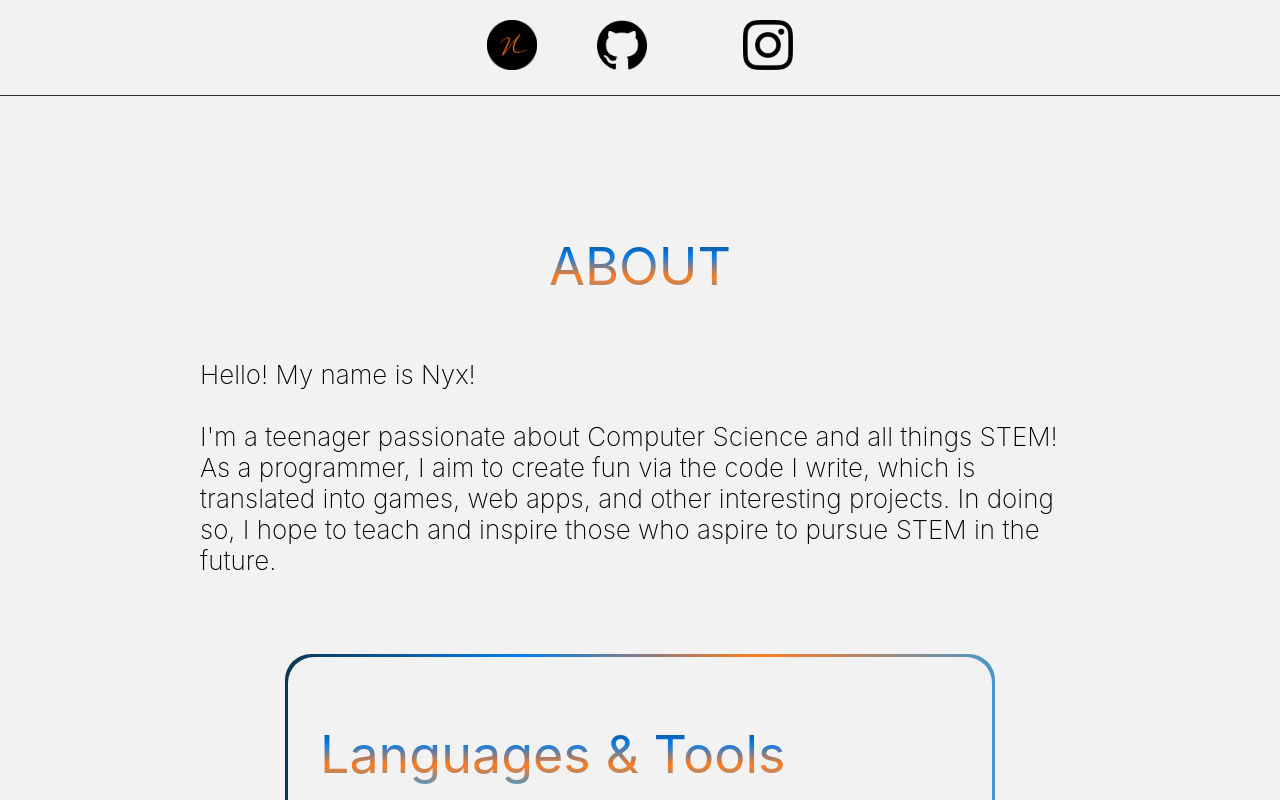
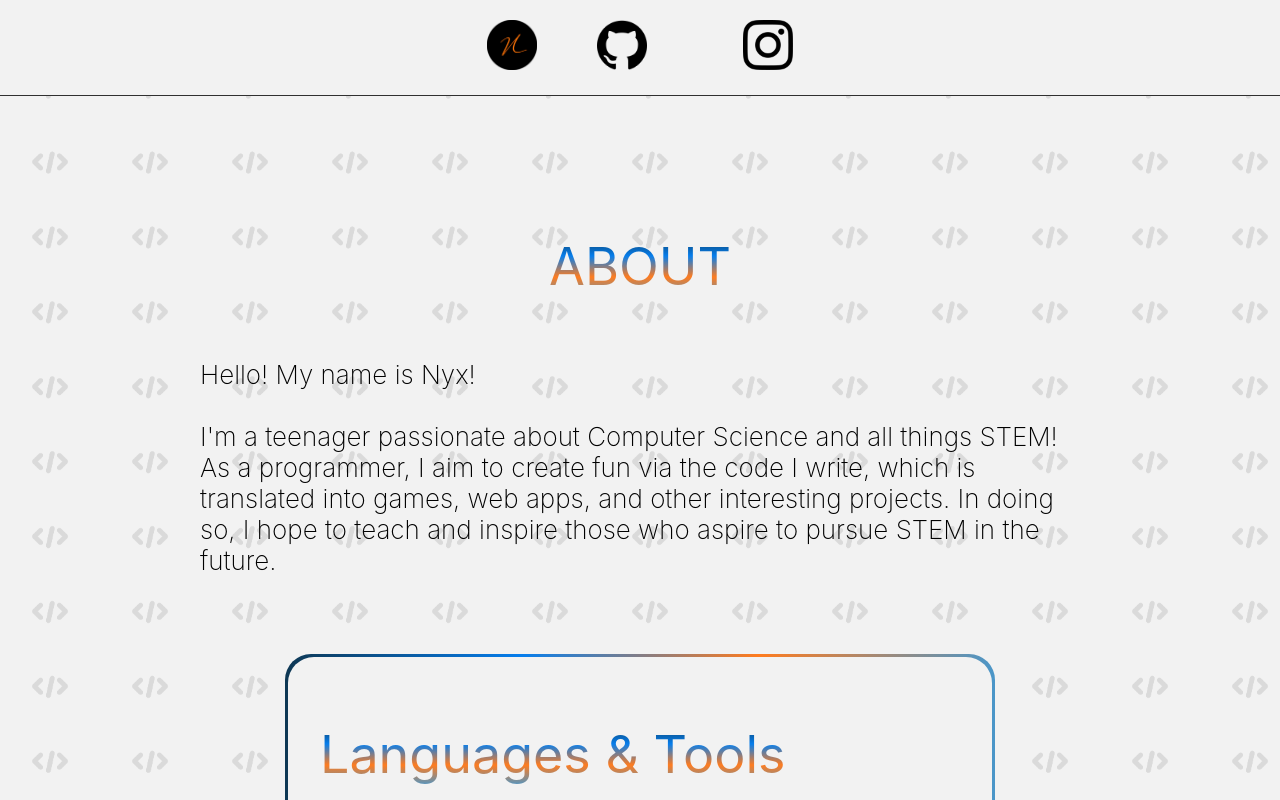
Before and after one commit to xyntechx/Website, a React (Create React App) app: page /about in a window 1280 px wide. Shown: the top 800 px of the page. Built offline with nearby package versions, Linux system fonts and the light colour scheme.

Commit message:
Initial commit

```diff
--- a/src/App.css
+++ b/src/App.css
@@ -51,6 +51,10 @@
   font-size: calc(10px + 2vmin);
   font-weight: 200;
   width: 100%;
+
+  background-image: url('./././images/background.png');
+  background-size: 100px;
+  background-origin: content-box;
 }
 
 .topnav {
@@ -58,7 +62,7 @@
   background-color: #f2f2f2;
   position: fixed;
   top: 0;
-  width: 1500px;
+  width: 100%;
   display: flex;
   justify-content: center;
   align-items: center;
```
Also changed, not shown: src/images/background.png (added), 1 other file (tests, documents, lock files or other folders).
